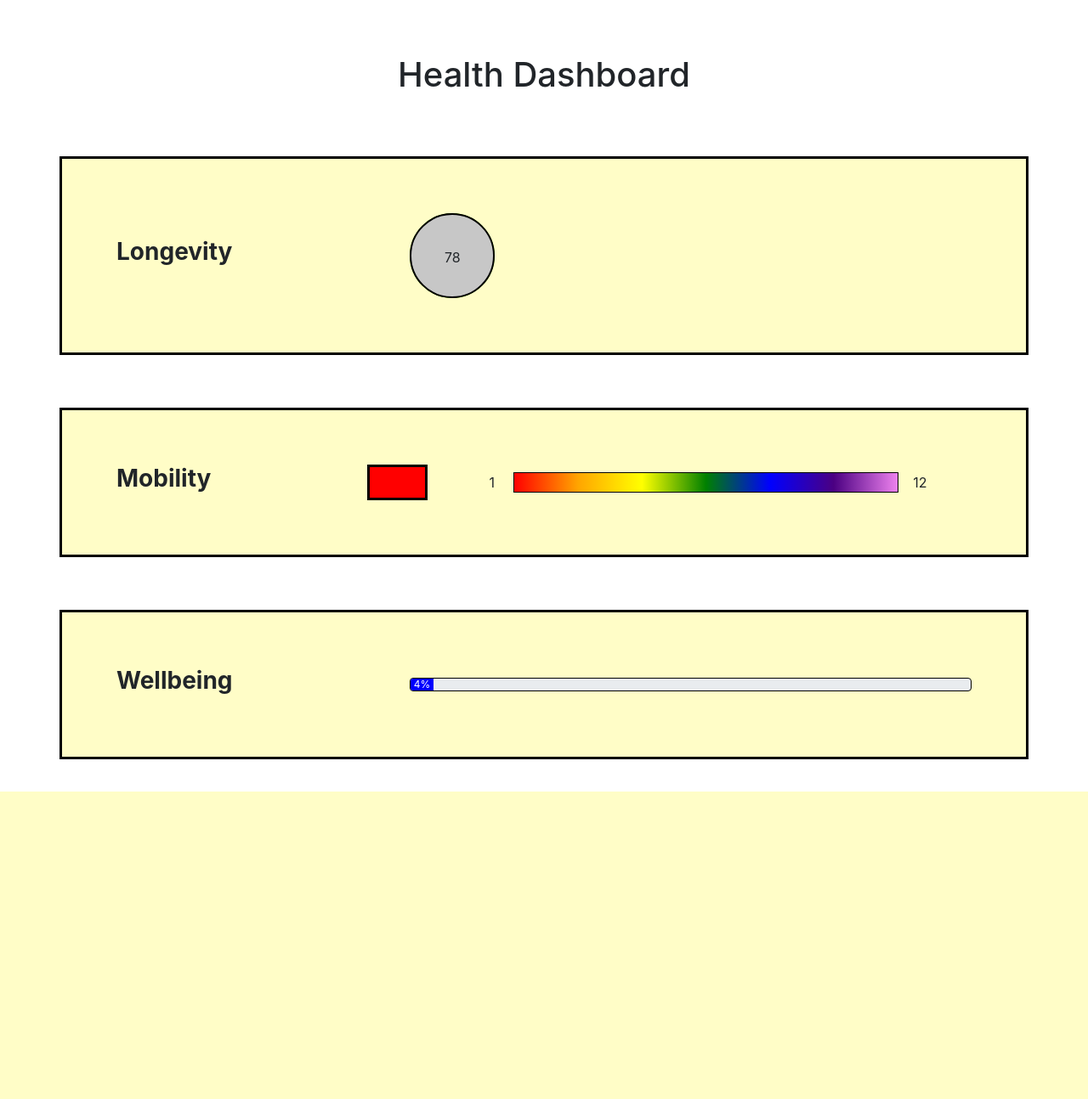
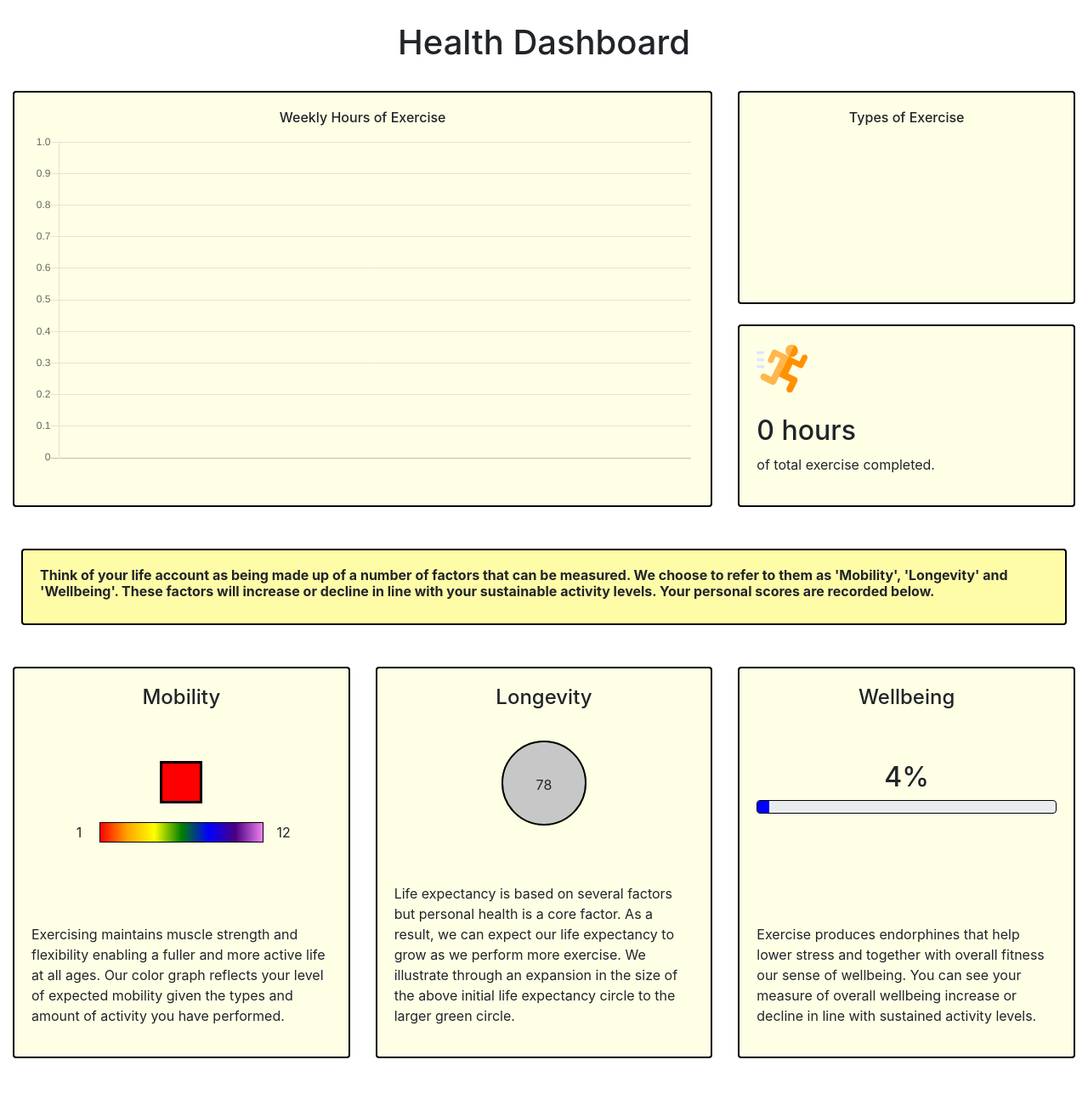
Before and after one commit to jordanbartlam/health_application_git, a Django app: page /health/ in a window 1280 px wide. Shown: the part 64-1358 px from the top of the page at 85% size. Before the commit the page ends 996 px from the top, so only its background shows below. Run offline with Django 3.2, Linux system fonts and the light colour scheme; the visitor is signed in with stand-in values (Sample User, id 1); data that the repository does not hold is empty; a map, chart or similar area stays blank; some libraries are stand-ins or nearby versions.

Commit message:
Updated the health dashboard page

```diff
--- a/portfolio/templates/portfolio/environmental.html
+++ b/portfolio/templates/portfolio/environmental.html
@@ -33,7 +33,7 @@
     </tr>
 </table>
 
-<div class="container-fluid" style="margin-top:7%;">
+<div class="container-fluid" style="margin-top:7%;margin-bottom:5%;">
     <div class="row justify-content-center">
       <div class="col-md-5">
         <div class="card" style="background-color:#abebff;border:2px solid black;">
@@ -48,7 +48,7 @@
         </div>
       </div>
       <div class="col-md-6">
-        <div class="card" style="background-color:#fffca8;border:2px solid black;">
+        <div class="card h-100" style="background-color:#fffca8;border:2px solid black;">
             <div class="card-body">
                 {% load static %}
                 <img src="{% static 'images/tokens.svg' %}" width="50" height="50" alt="tokens">
--- a/portfolio/templates/portfolio/health.html
+++ b/portfolio/templates/portfolio/health.html
@@ -2,111 +2,198 @@
 
 {% block content %}
 
-<h1 class="text-center" style="padding:5%;">Health Dashboard</h1>
+<h1 class="text-center" style="padding:2%;">Health Dashboard</h1>
+
+<div class="container-fluid mb-5">
+    <div class="row">
+        <div class="col-md-8">
+            <div class="card h-100" style="background-color:#ffffe6;border:2px solid black;">
+                <div class="card-body">
+                    <h6 class="card-title text-center">Weekly Hours of Exercise</h6>
+                    <canvas id="barChart"></canvas>
+                </div>
+            </div>
+        </div>
+        <div class="col-md-4">
+            <div class="row-fluid">
+                <div class="card h-100" style="background-color:#ffffe6;border:2px solid black;">
+                    <div class="card-body">
+                        <h6 class="card-title text-center">Types of Exercise</h6>
+                        <canvas id="pieChart"></canvas>
+                    </div>
+                </div>
+            </div>
+            <div class="row-fluid mt-4">
+                <div class="card h-100" style="background-color:#ffffe6;border:2px solid black;">
+                    <div class="card-body">
+                        {% load static %}
+                        <img src="{% static 'images/runner.svg' %}" width="60" height="60" alt="exercise">
+                        <br>
+                        <br>
+                        <h2>{{cleaned_total_time}} hours</h2>
+                        <p>of total exercise completed.</p>
+                    </div>
+                </div>
+            </div>
+        </div>
+    </div>
+
+    <div class="row mt-4" style="padding:2%;">
+        <div class="card" style="background-color:#fffca8;border:2px solid black;">
+            <div class="card-body">
+                <h6><strong>Think of your life account as being made up of a number of factors that can be measured. We choose to refer to them as 'Mobility', 'Longevity' and 'Wellbeing'. These factors will increase or decline in line with your sustainable activity levels. Your personal scores are recorded below.</strong></h6>
+            </div>
+        </div>
+    </div>
+
+    <div class="row mt-4">
+        <div class="col-md-4 h-100">
+            <div class="card" style="background-color:#ffffe6;border:2px solid black;">
+                <div class="card-body d-flex flex-column">
+                    <h4 class="card-title text-center">Mobility</h4>
+                    <br>
+                    <br>
+                    <div class="row justify-content-center text-center">
+                        <div class="col-md-4 text-center">
+                            <span style="display:inline-block;width:50px;height:50px;border:solid black;background-color:{% if mobility == 1 %}red{% elif mobility == 2 %}#fc5a03{% elif mobility == 3 %}orange{% elif mobility == 4 %}#fcbe03{% elif mobility == 5 %}yellow{% elif mobility == 6 %}#d2fc03{% elif mobility == 7 %}green{% elif mobility == 8 %}#1b6106{% elif mobility == 9 %}blue{% elif mobility == 10 %}#320f94{% elif mobility == 11 %}#885fd9{% else %}#d580ff{% endif %};"></span>
+                        </div>
+                    </div>
+                    <div class="row mt-3 mb-5 justify-content-center text-center">
+                        <div class="col-md-10 text-center my-auto">
+                            <div class="row no-gutters">
+                                <div class="col-md-2">
+                                    1
+                                </div>
+                                <div class="col-md-8" style="border:1px black solid;background-image:linear-gradient(to right,red,orange,yellow,green,blue,indigo,violet);">
+
+                                </div>
+                                <div class="col-md-2">
+                                    12
+                                </div>
+                            </div>
+                        </div>
+                    </div>
+                    <br>
+                    <br>
+                    <p class="mt-auto">Exercising maintains muscle strength and flexibility enabling a fuller and more active life at all ages. Our color graph reflects your level of expected mobility given the types and amount of activity you have performed.</p>
+                </div>
+            </div>
+        </div>
 
 
-<div class="container" style="border:black solid; padding:5%;background-color:#fffdc7;">
-    <div class="row justify-content-between">
-        <div class="col-md-3 my-auto">
-            <h3><strong>Longevity</strong></h3>
-        </div>
-        <div class="col-md-8">
+        <div class="col-md-4">
+            <div class="card h-100" style="background-color:#ffffe6;border:2px solid black;">
+                <div class="card-body d-flex flex-column">
+                    <h4 class="card-title text-center">Longevity</h4>
+                    <br>
+                    <div class="d-flex justify-content-center">
                         {% load portfolio_extras %}
                         <div style="width:{{longevity_radius|add:100}}px;height:{{longevity_radius|add:100}}px;border-radius:50%;background:#5ea303;position:relative;">
                             <div style="top:0%;left:{{longevity_radius|div:4}}%;width:100px;height:100px;border-radius:50%;background:#c7c7c7;position:relative;text-align:center;line-height:100px;border:2px solid black;">{{longevity_expected}}</div>
                         </div>
                     </div>
+                    <p class="mt-auto">Life expectancy is based on several factors but personal health is a core factor. As a result, we can expect our life expectancy to grow as we perform more exercise. We illustrate through an expansion in the size of the above initial life expectancy circle to the larger green circle.</p>
+                </div>
             </div>
         </div>
 
-<!--<div class="container" style="border:black solid; padding:5%;background-color:#fffdc7;">-->
-<!--    <div class="row">-->
-<!--        <div class="col-md-3 my-auto">-->
-<!--            <h3><strong>Longevity</strong></h3>-->
-<!--        </div>-->
-<!--        <div class="col-md-8">-->
-<!--            <canvas id="longevity_chart"></canvas>-->
-<!--        </div>-->
-<!--    </div>-->
-<!--</div>-->
 
+        <div class="col-md-4">
+            <div class="card h-100" style="background-color:#ffffe6;border:2px solid black;">
+                <div class="card-body d-flex flex-column">
+                    <h4 class="card-title text-center">Wellbeing</h4>
                     <br>
-<div class="container" style="margin-top:3%;border:black solid;padding:5%;background-color:#fffdc7;">
-    <div class="row">
-        <div class="col-md-3">
-            <h3><strong>Mobility</strong></h3>
+                    <br>
+                    <h2 class="text-center">{{wellbeing}}%</h2>
+                    <div class="progress" style="border:1px solid black;">
+                        <div class="progress-bar" role="progressbar" style="width:{{wellbeing}}%;background-color:blue;" aria-valuenow="{{wellbeing}}" aria-valuemin="0" aria-valuemax="100"></div>
                     </div>
-        <div class="col-md-2 text-center">
-            <span style="display:inline-block;width:50%;height:100%;border:solid black;background-color:{% if mobility == 1 %}red{% elif mobility == 2 %}#fc5a03{% elif mobility == 3 %}orange{% elif mobility == 4 %}#fcbe03{% elif mobility == 5 %}yellow{% elif mobility == 6 %}#d2fc03{% elif mobility == 7 %}green{% elif mobility == 8 %}#1b6106{% elif mobility == 9 %}blue{% elif mobility == 10 %}#320f94{% elif mobility == 11 %}#885fd9{% else %}#d580ff{% endif %};"></span>
-        </div>
-        <div class="col-md-7 text-center my-auto">
-            <div class="row">
-                <div class="col-md-1">
-                    1
-                </div>
-                <div class="col-md-9" style="border:1px black solid;background-image:linear-gradient(to right,red,orange,yellow,green,blue,indigo,violet);">
-
-                </div>
-                <div class="col-md-1">
-                    12
+                    <p class="mt-auto">Exercise produces endorphines that help lower stress and together with overall fitness our sense of wellbeing. You can see your measure of overall wellbeing increase or decline in line with sustained activity levels.</p>
                 </div>
             </div>
         </div>
     </div>
 </div>
-<br>
-<div class="container" style="margin-top:3%;margin-bottom:3%;border:black solid;padding:5%;background-color:#fffdc7;">
-    <div class="row justify-content-between">
-        <div class="col-md-3">
-            <h3><strong>Wellbeing</strong></h3>
-        </div>
-        <div class="col-md-8 my-auto">
-            <div class="progress" style="border:1px solid black;">
-                <div class="progress-bar" role="progressbar" style="width:{{wellbeing}}%;background-color:blue;" aria-valuenow="{{wellbeing}}" aria-valuemin="0" aria-valuemax="100">{{wellbeing}}%</div>
-            </div>
-        </div>
-    </div>
-</div>
 
-<!--<script>-->
-<!-- longevityChart = new Chart(document.getElementById("longevity_chart"), {-->
-<!--        type: 'bar',-->
-<!--        data: {-->
-<!--            labels: ['Initial Expectancy', 'New Expectancy'],-->
-<!--            datasets: [-->
-<!--                {-->
-<!--                    label: "Life Expectancy",-->
-<!--                    fill: true,-->
-<!--                    borderColor: ['blue', 'red'],-->
-<!--                    backgroundColor: ['blue', 'red'],-->
-<!--                    data: [{{longevity_expected|safe}}, {{longevity_earned|safe}}]-->
-<!--                }-->
-<!--            ]-->
-<!--        },-->
-<!--        options: {-->
-<!--            legend: {-->
-<!--                display: false-->
-<!--            },-->
 
-<!--            scales: {-->
-<!--                yAxes: [{-->
-<!--                    ticks: {-->
-<!--                        suggestedMin: 60-->
-<!--                    },-->
-<!--                    scaleLabel: {-->
-<!--                        display: true,-->
-<!--                        labelString: 'Years'-->
-<!--                    }-->
-<!--                }],-->
-<!--                xAxes: [{-->
-<!--                    categoryPercentage: 1.0,-->
-<!--                    barPercentage: 1.0,-->
-<!--                    maxBarThickness: 75-->
-<!--                }]-->
-<!--            }-->
-<!--        }-->
-<!-- });-->
+<script>
 
-<!--</script>-->
+var ctx = document.getElementById('barChart').getContext('2d');
+var myChart = new Chart(ctx, {
+    type: 'bar',
+    data: {
+        labels: {{weeks|safe}},
+        datasets: [{
+            label: 'Monthly hours of exercise',
+            data: {{weekly_exercise_time|safe}},
+            backgroundColor: "rgb(93,48,191)",
+            borderWidth: 1
+        }]
+    },
+    options: {
+        scales: {
+            yAxes: [{
+                ticks: {
+                    beginAtZero: true
+                },
+                gridLines: {
+                    display: true
+                }
+            }],
+            xAxes: [{
+                ticks: {
+                    autoSkip: false,
+                    maxRotation: 90,
+                    minRotation: 90
+                },
+                gridLines: {
+                    display: false
+                }
+            }]
+        },
+        legend: {display: false}
+    }
+});
+
+</script>
+
+<script>
+
+function getRandomColor() {
+            var letters = '0123456789ABCDEF'.split('');
+            var color = '#';
+            for (var i = 0; i < 6; i++ ) {
+                color += letters[Math.floor(Math.random() * 16)];
+            }
+            return color;
+}
+
+var colors = [];
+var num_labels = {{ activities_performed|safe }}
+for(let i=0;i<num_labels.length;i++) {
+    colors.push(getRandomColor());
+}
+
+var ctx_2 = document.getElementById('pieChart').getContext('2d');
+var chart_2 = new Chart(ctx_2, {
+    // The type of chart we want to create
+    type: 'pie',
+
+    // The data for our dataset
+    data: {
+        labels: {{ activities_performed|safe }},
+        datasets: [{
+            backgroundColor: colors.slice(0,-1),
+            data: {{ time_performed|safe }}
+        }]
+    },
+
+    // Configuration options go here
+    options: {
+        legend: { display: true }
+    }
+});
+
+</script>
 
 {% endblock %}
--- a/portfolio/templates/portfolio/wealth.html
+++ b/portfolio/templates/portfolio/wealth.html
@@ -45,7 +45,7 @@
     </tr>
 </table>
 
-<div class="container-fluid" style="margin-top:5%;">
+<div class="container-fluid" style="margin-top:5%;margin-bottom:5%;">
     <div class="row justify-content-center">
         <div class="col-md-10">
             <div class="card" style="padding:2%;">
--- a/portfolio/views.py
+++ b/portfolio/views.py
@@ -1,6 +1,7 @@
 from django.shortcuts import render, get_object_or_404, redirect
 from django.views import generic
 from .models import Profile, Activity, Payment, Withdrawal
+from django.db.models import Sum
 from django.contrib.auth.mixins import LoginRequiredMixin, PermissionRequiredMixin
 from django.http import Http404
 from django.views.generic.edit import CreateView, UpdateView, DeleteView
@@ -11,6 +12,7 @@ from .forms import SignUpForm
 from django.contrib.auth.models import User
 from django.contrib.auth.decorators import login_required
 import numpy as np
+from dateutil.relativedelta import relativedelta
 
 
 # Modules for data analysis:
@@ -74,10 +76,36 @@ def health(request):
         else:
             longevity_expected = 78
 
+    # Find the average weekly time for each month
+    if activities:
+        weekly_exercise = {}
+        date_counter = last_activity.date - relativedelta(months=6)
+        while date_counter < last_activity.date:
+            previous_date_counter = date_counter
+            date_counter = date_counter + relativedelta(weeks=1)
+            relevent_activities = activities.filter(date__range=[previous_date_counter, date_counter])
+            weekly_hours_dict = relevent_activities.aggregate(weekly_hours=Sum('time'))
+            print(weekly_hours_dict)
+            if weekly_hours_dict['weekly_hours'] == None:
+                weekly_hours_dict['weekly_hours'] = datetime.timedelta()
+            week_date = previous_date_counter
+            weekly_exercise[week_date] = round(weekly_hours_dict.get('weekly_hours', datetime.timedelta()).total_seconds()/3600,2)
+
+    else:
+        weekly_exercise = {}
+
+    # Get lists for the months and the hours of activity done for each
+    weeks = [str(week) for week in weekly_exercise.keys()]
+    weekly_exercise_time = [time for time in weekly_exercise.values()]
+    print(weeks)
+    print(weekly_exercise_time)
+
+
     # Find the total activity time
     total_time = datetime.timedelta()
     for activity in activities:
         total_time += activity.time
+    cleaned_total_time = int(total_time.total_seconds()/3600)
 
     # Find average weekly exercise
     if activities:
@@ -100,6 +128,11 @@ def health(request):
     activity_dict = {}
     for activity in activities:
         activity_dict[activity.activity] = activity_dict.get(activity.activity, datetime.timedelta()) + activity.time
+    cleaned_activity_dict = activity_dict.copy()
+
+    # Get lists for the activities performed and the hours done for each
+    activities_performed = [activity for activity in cleaned_activity_dict.keys()]
+    time_performed = [round(time.total_seconds()/3600, 2) for time in cleaned_activity_dict.values()]
 
     # Convert this into average weekly hours for each type of exercise
     activity_dict.update((activity, time//weeks_between) for activity, time in activity_dict.items())
@@ -116,6 +149,12 @@ def health(request):
         'mobility': mobility,
         'wellbeing': wellbeing,
         'longevity_radius': longevity_radius,
+        'cleaned_total_time': cleaned_total_time,
+        'weeks': weeks,
+        'weekly_exercise_time': weekly_exercise_time,
+        'activities_performed': activities_performed,
+        'time_performed': time_performed,
+
     }
 
     return render(request, 'portfolio/health.html', context=context)
```
Also changed, not shown: portfolio/templates/portfolio/healthv2.html (added, +203 -0 lines), portfolio/static/images/runner.svg (added), 5 other files. Lines whose indentation alone changed are shown as unchanged.
